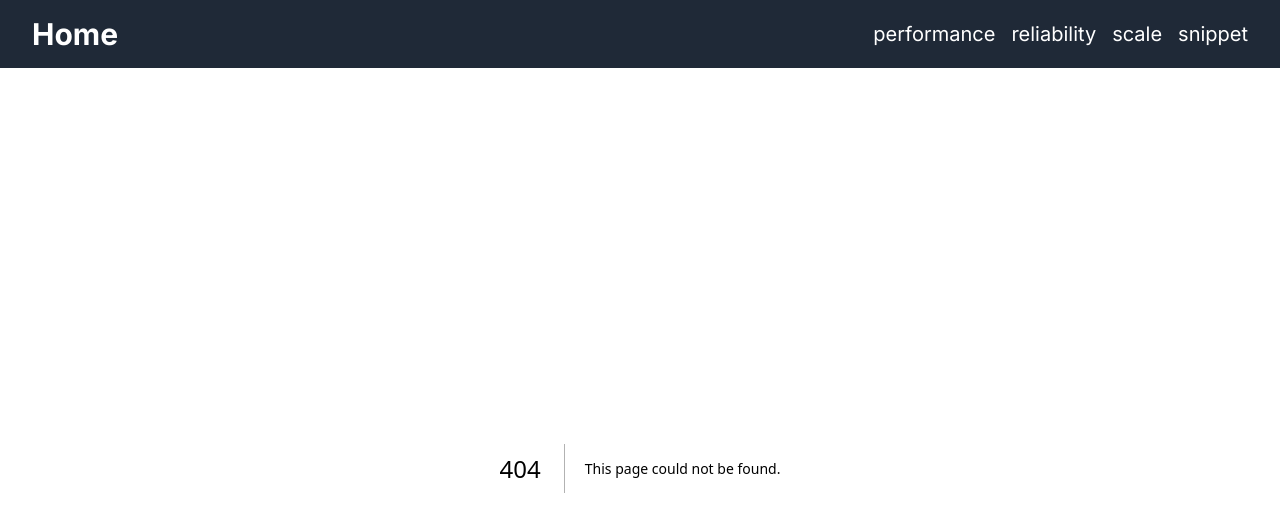
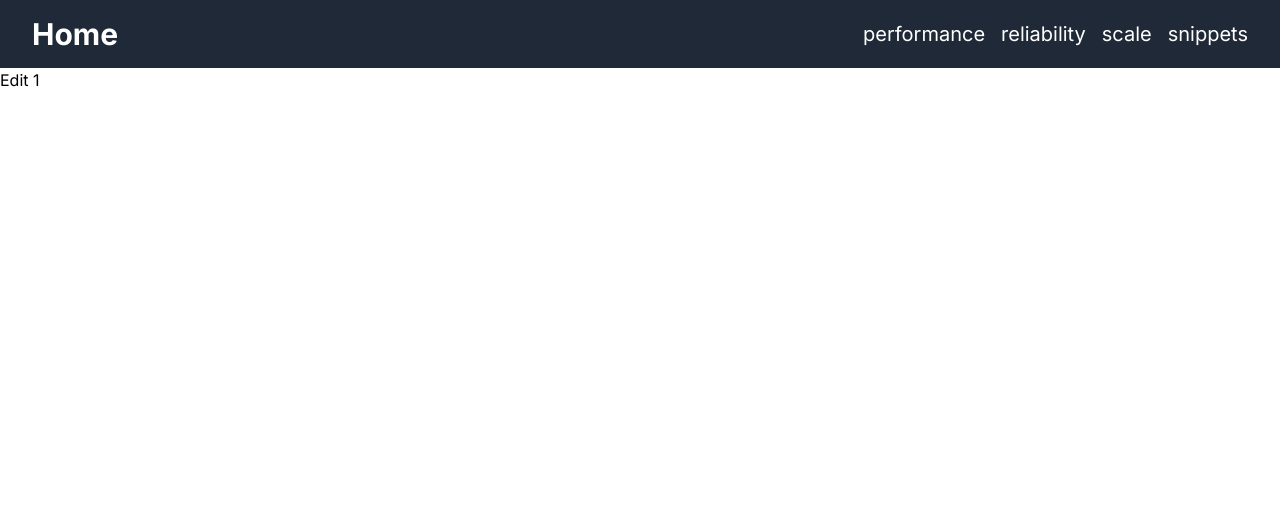
Before and after one commit to mehradi-github/ref-next.js-2311, a Next.js app: page /snippets/1/edit in a window 1280 px wide. Before the commit this address had no page. Shown: the top 532 px of the page. Built offline with nearby package versions, Linux system fonts and the light colour scheme.

Commit message:
Linking to the Edit Snippets page

```diff
--- /dev/null
+++ b/src/app/snippets/[id]/edit/page.tsx
@@ -0,0 +1,10 @@
+interface SnippetEditPageProps {
+  params: {
+    id: string;
+  };
+}
+const SnippetEditPage = (props: SnippetEditPageProps) => {
+  const id = parseInt(props.params.id);
+  return <div>Edit {id}</div>;
+};
+export default SnippetEditPage;
--- a/src/app/snippet/[id]/page.tsx
+++ b/src/app/snippets/[id]/page.tsx
@@ -1,4 +1,5 @@
 import { db } from "@/db";
+import Link from "next/link";
 import { notFound } from "next/navigation";
 
 interface SnippetShowPageProps {
@@ -20,7 +21,7 @@ const page = async (props: SnippetShowPageProps) => {
       <div className="flex m-4 justify-between items-center">
         <h1 className="text-xl font-bold">{snippet.title}</h1>
         <div className="flex gap-4">
-          <button className="p-2 border rounded">Edit</button>
+          <Link href={`/snippets/${snippet.id}/edit`} className="p-2 border rounded">Edit</Link href={`/snippets/${snippet.id}/edit`}>
           <button className="p-2 border rounded">Delete</button>
         </div>
       </div>
--- a/src/components/header.tsx
+++ b/src/components/header.tsx
@@ -12,7 +12,7 @@ const Header: FC = () => {
           <Link href="/performance">performance</Link>
           <Link href="/reliability">reliability</Link>
           <Link href="/scale">scale</Link>
-          <Link href="/snippet">snippet</Link>
+          <Link href="/snippets">snippets</Link>
         </div>
       </nav>
     </div>
```
Also changed, not shown: src/app/snippets/loading.tsx (renamed from src/app/snippet/loading.tsx), src/app/snippets/new/page.tsx (renamed from src/app/snippet/new/page.tsx), src/app/snippets/not-found.tsx (renamed from src/app/snippet/not-found.tsx), src/app/snippets/page.tsx (renamed from src/app/snippet/page.tsx).
